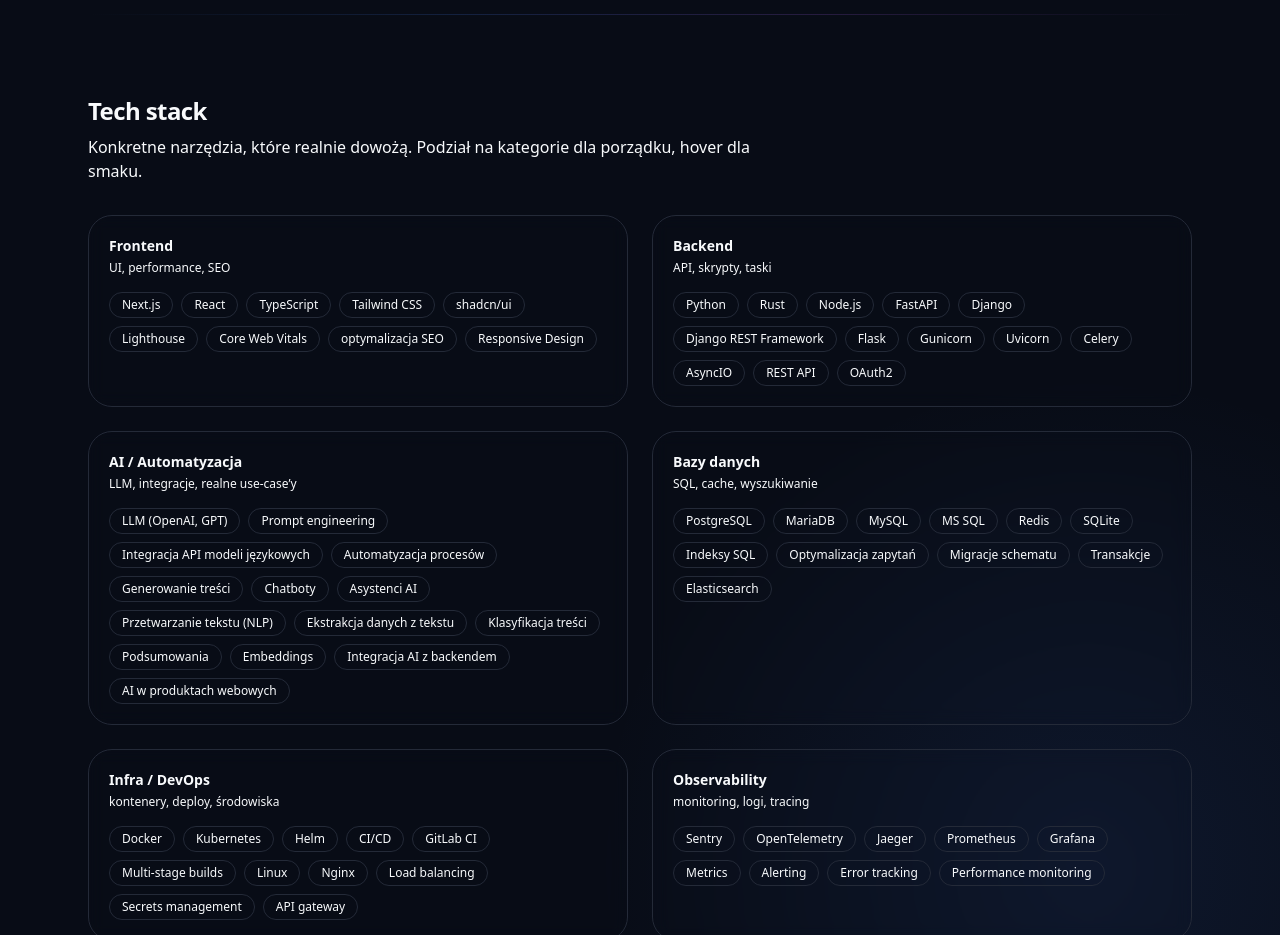
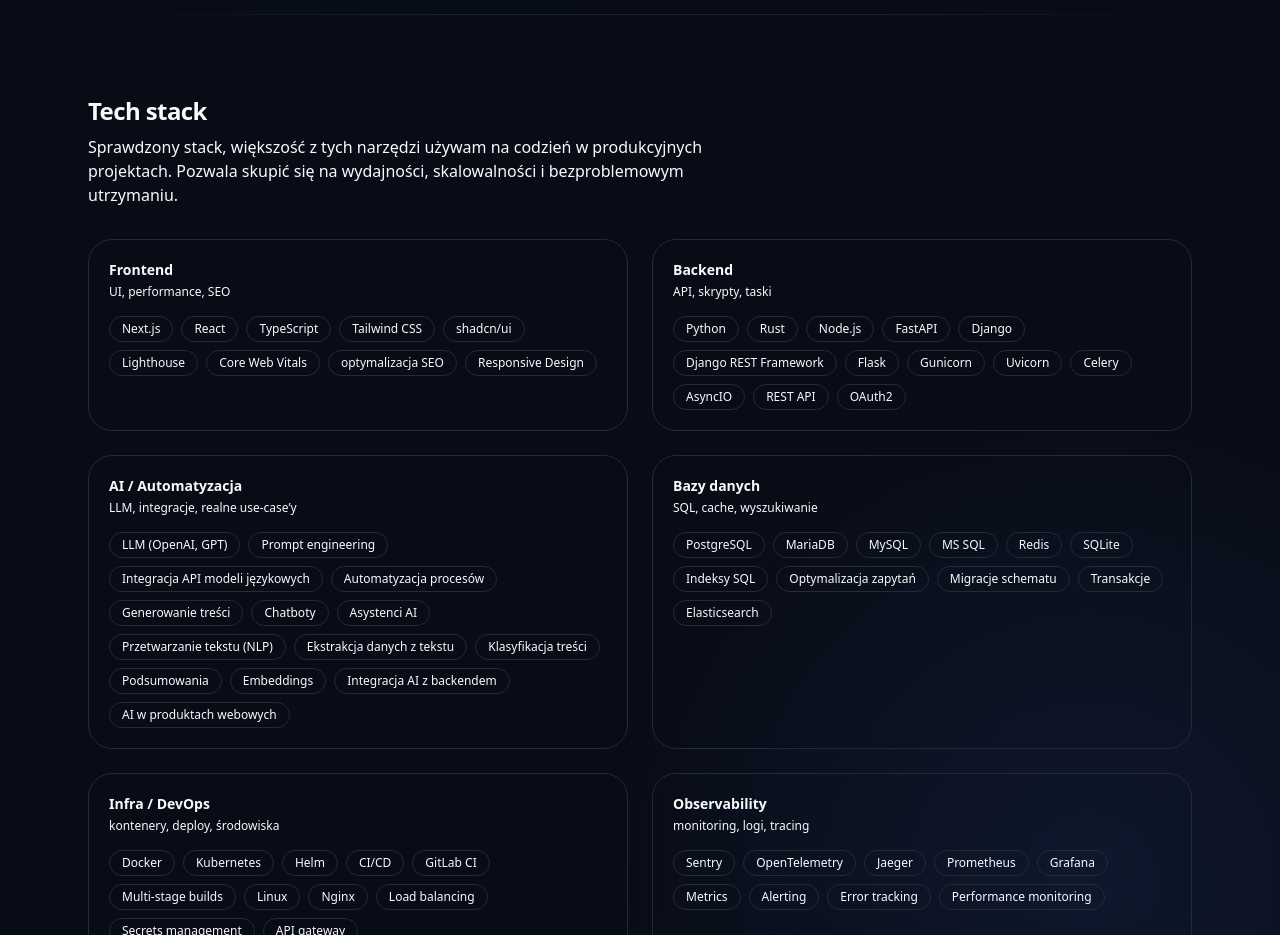
Before and after one commit to morveusz93/morv-dev, a Next.js app: page / in a window 1280 px wide. Shown: the part 1580-2515 px from the top of the page. Built offline with nearby package versions, Linux system fonts and the light colour scheme.

Commit message:
stach paragraph updated

```diff
--- a/src/components/sections/Stack.tsx
+++ b/src/components/sections/Stack.tsx
@@ -193,8 +193,9 @@
     <Section id="stack" className="pt-0">
       <h2 className="text-2xl font-semibold tracking-tight">Tech stack</h2>
       <p className="mt-2 max-w-2xl text-muted-foreground">
-        Konkretne narzędzia, które realnie dowożą. Podział na kategorie dla
-        porządku, hover dla smaku.
+        Sprawdzony stack, większość z tych narzędzi używam na codzień w
+        produkcyjnych projektach. Pozwala skupić się na wydajności,
+        skalowalności i bezproblemowym utrzymaniu.
       </p>
 
       <motion.div
```
